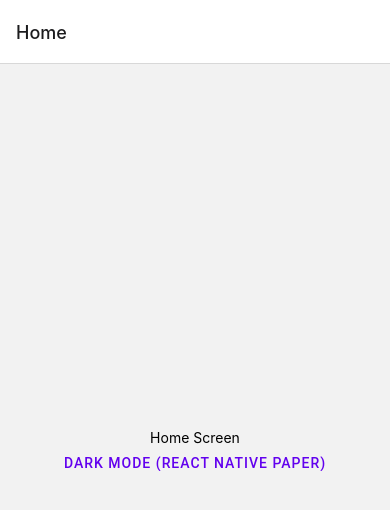
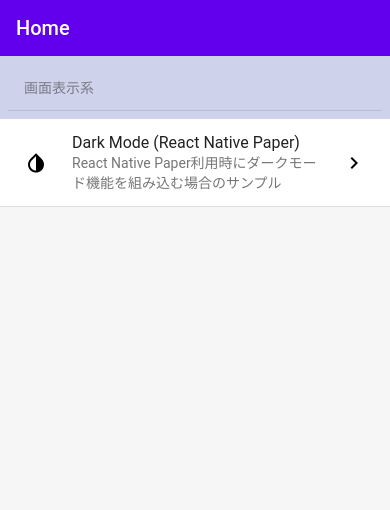
Before and after one commit to hareruya-maro/practical-code-4-react-native, a React Native app: screen /Home in a window 390 px wide. Shown: the top 510 px of the page. Built offline with nearby package versions, Linux system fonts and the light colour scheme.

Commit message:
Homeのメニューを修正

```diff
--- a/App.tsx
+++ b/App.tsx
@@ -88,7 +88,7 @@
       <PaperProvider theme={theme}>
         <NavigationContainer>
           <Stack.Navigator initialRouteName="Home" screenOptions={{ headerShown: false }}>
-            <Stack.Screen name="Home" component={HomeScreen} options={{ headerShown: true }} />
+            <Stack.Screen name="Home" component={HomeScreen} />
             <Stack.Screen name="DarkModePaper" component={DarkModeRNPaperScreen} options={{ title: 'Dark Mode' }} />
           </Stack.Navigator>
         </NavigationContainer>
--- a/home/HomeScreen.tsx
+++ b/home/HomeScreen.tsx
@@ -1,17 +1,63 @@
 import { useNavigation } from '@react-navigation/native';
 import { NativeStackNavigationProp } from '@react-navigation/native-stack';
 import * as React from 'react';
-import { Text, View } from 'react-native';
-import { Button } from 'react-native-paper';
+import { SectionList, View } from 'react-native';
+import { Appbar, Colors, Divider, List, useTheme } from 'react-native-paper';
 import { StackParamList } from '../App';
 
 type Props = NativeStackNavigationProp<StackParamList, 'Home'>;
 
 export default function HomeScreen() {
     const navigation = useNavigation<Props>();
+    const { colors, dark } = useTheme();
+
+    const renderSectionHeader = ({ section }: { section: { title: string } }) => {
+        return (
+            <View style={{ backgroundColor: dark ? Colors.indigo900 : Colors.indigo100, opacity: 0.8, padding: 8 }}>
+                <List.Subheader style={{ opacity: 1 }}>{section.title}</List.Subheader>
+                <Divider />
+            </View>
+        )
+    }
+
+    const renderItem = ({ item }: { item: { title: string, description: string, routeName: keyof StackParamList } }) => {
+        return (
+            <View style={{ backgroundColor: colors.surface }}>
+                <List.Item
+                    title={item.title}
+                    titleNumberOfLines={2}
+                    description={item.description}
+                    descriptionNumberOfLines={3}
+                    onPress={() => navigation.navigate(item.routeName)}
+                    left={() => <View style={{ justifyContent: 'center' }}><List.Icon icon="invert-colors" /></View>}
+                    right={() => <View style={{ justifyContent: 'center' }}><List.Icon icon="chevron-right" /></View>}
+                />
+                <Divider />
+            </View>
+        )
+    }
+
+    const sections: { title: string, data: { title: string, description: string, routeName: keyof StackParamList }[] }[]
+        = [{
+            title: '画面表示系',
+            data: [{
+                title: "Dark Mode (React Native Paper)",
+                description: "React Native Paper利用時にダークモード機能を組み込む場合のサンプル",
+                routeName: 'DarkModePaper'
+            }]
+        }];
+
     return (
-        <View style={{ flex: 1, justifyContent: 'center', alignItems: 'center', }}>
-            <Text>Home Screen</Text>
-            <Button onPress={() => navigation.navigate('DarkModePaper')}>Dark Mode (React Native Paper)</Button>
+        <View style={{ flex: 1 }}>
+            <Appbar.Header>
+                <Appbar.Content title="Home" />
+            </Appbar.Header>
+            <SectionList
+                style={{ flex: 1, backgroundColor: colors.background }}
+                keyExtractor={(item, index) => item.routeName}
+                sections={sections}
+                renderSectionHeader={renderSectionHeader}
+                renderItem={renderItem}
+            />
         </View>);
 }
```
